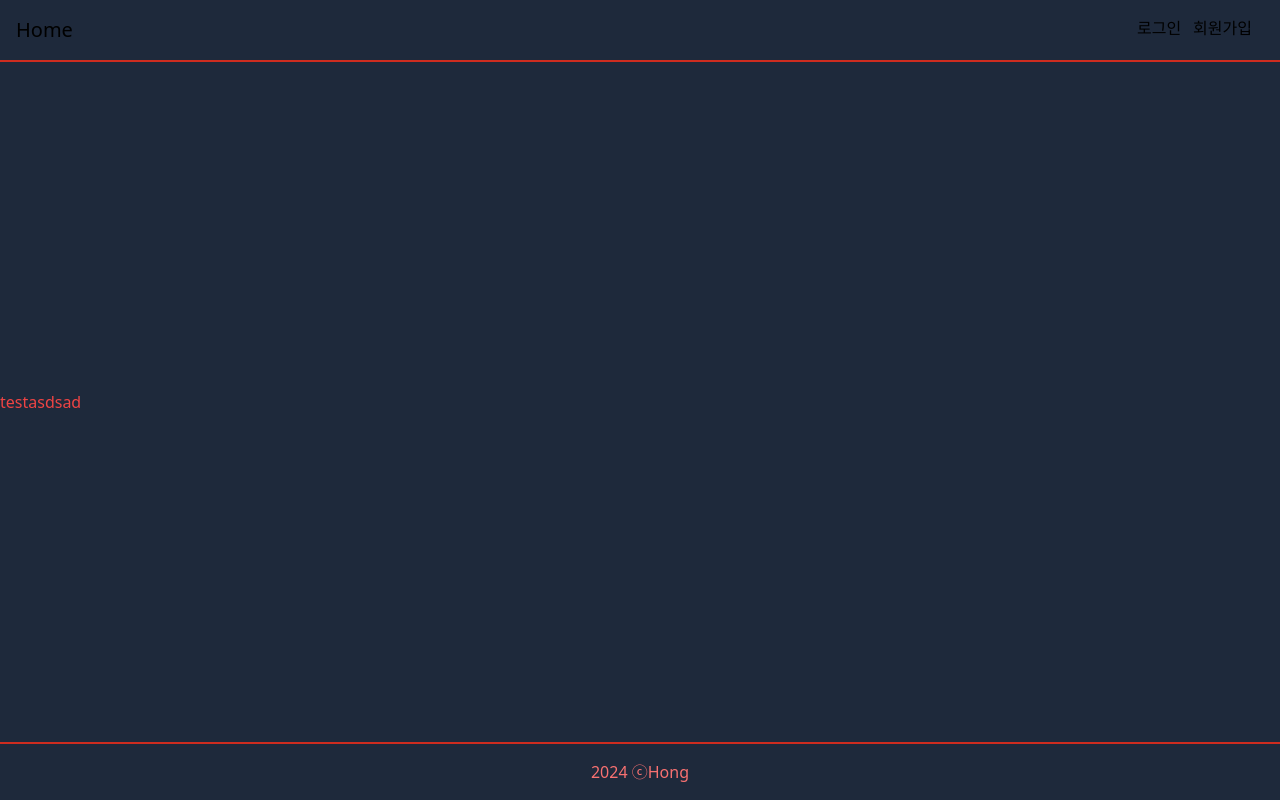
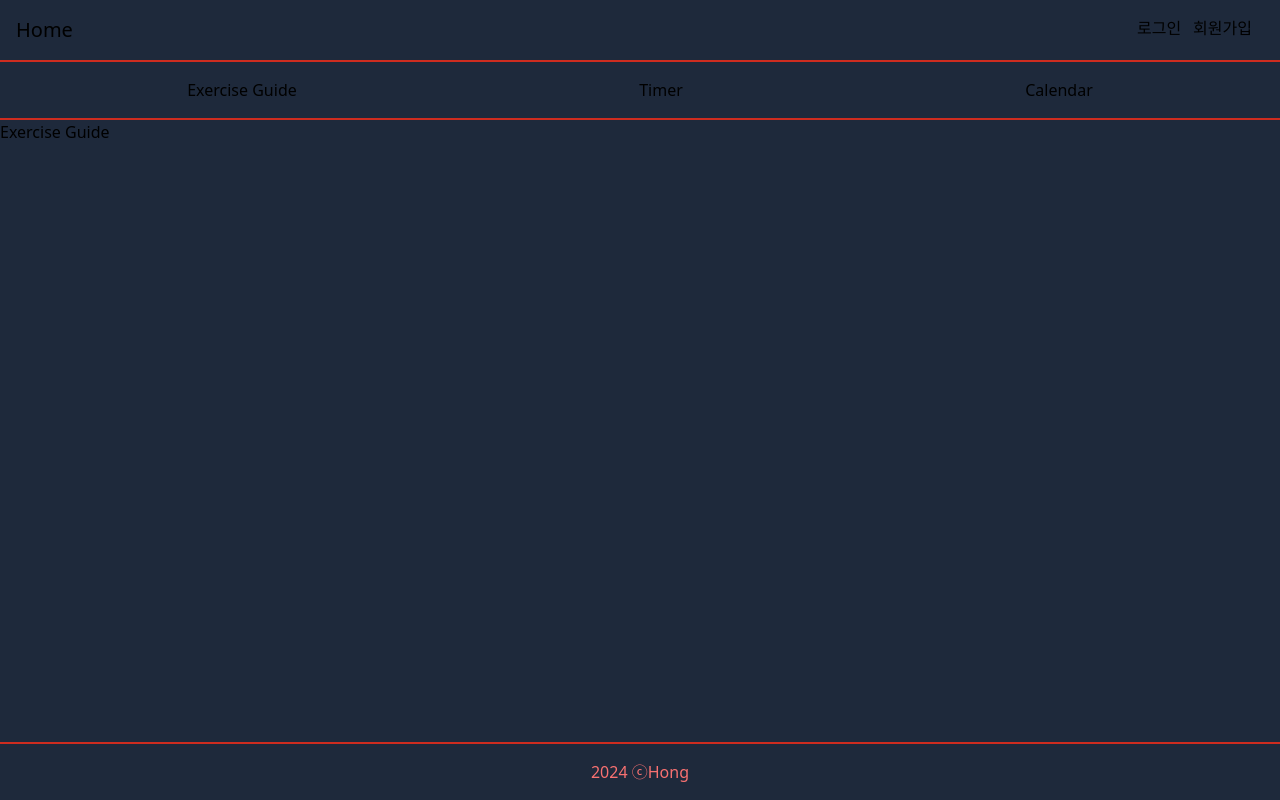
Before and after one commit to hmoongi94/personalProject, a Next.js app in the folder project-exerciseApp/frontend/: page / in a window 1280 px wide. Built offline with nearby package versions, Linux system fonts and the light colour scheme.

Commit message:
feat: 동적렌더링 dynamic을 사용해서 기능을 호출하는 메뉴제작

```diff
--- a/project-exerciseApp/frontend/app/(pages)/(main)/page.tsx
+++ b/project-exerciseApp/frontend/app/(pages)/(main)/page.tsx
@@ -1,3 +1,11 @@
+'use client'
+
+import Menu from "@/app/ui/mainpage/menu";
+
 export default function Main() {
-  return <div className="text-red-500">testasdsad</div>;
+  return (
+    <>
+      <Menu />
+    </>
+  );
 }
--- a/project-exerciseApp/frontend/app/ui/mainpage/main.tsx
+++ /dev/null
@@ -1,2 +0,0 @@
-import { useState } from 'react';
-import dynamic from 'next/dynamic';
--- /dev/null
+++ b/project-exerciseApp/frontend/app/ui/mainpage/menu.tsx
@@ -0,0 +1,38 @@
+import { useState } from 'react';
+import dynamic from 'next/dynamic';
+
+const Calendar = dynamic(()=>import('./calendar/calendar'))
+const ExerciseGuide = dynamic(()=>import('./exerciseguide/exerciseguide'))
+const Timer = dynamic(()=>import('./timer/timer'))
+
+const Menu = () => {
+  const [activeMenu, setActiveMenu] = useState('exerciseGuide');
+
+  const renderComponent = () => {
+    switch (activeMenu) {
+      case 'exerciseGuide':
+        return <ExerciseGuide />;
+      case 'timer':
+        return <Timer />;
+      case 'calendar':
+        return <Calendar />;
+      default:
+        return null;
+    }
+  };
+
+  return (
+    <div className='w-screen h-screen'>
+      <nav className='w-full border-b-2 border-wine p-4'>
+        <ul className='w-full flex flex-row justify-around'>
+          <li onClick={() => setActiveMenu('exerciseGuide')}>Exercise Guide</li>
+          <li onClick={() => setActiveMenu('timer')}>Timer</li>
+          <li onClick={() => setActiveMenu('calendar')}>Calendar</li>
+        </ul>
+      </nav>
+      {renderComponent()}
+    </div>
+  );
+};
+
+export default Menu;
```
Also changed, not shown: project-exerciseApp/frontend/app/ui/mainpage/calendar/calendar.tsx (renamed from project-exerciseApp/frontend/app/ui/mainpage/calender/calender.tsx).
